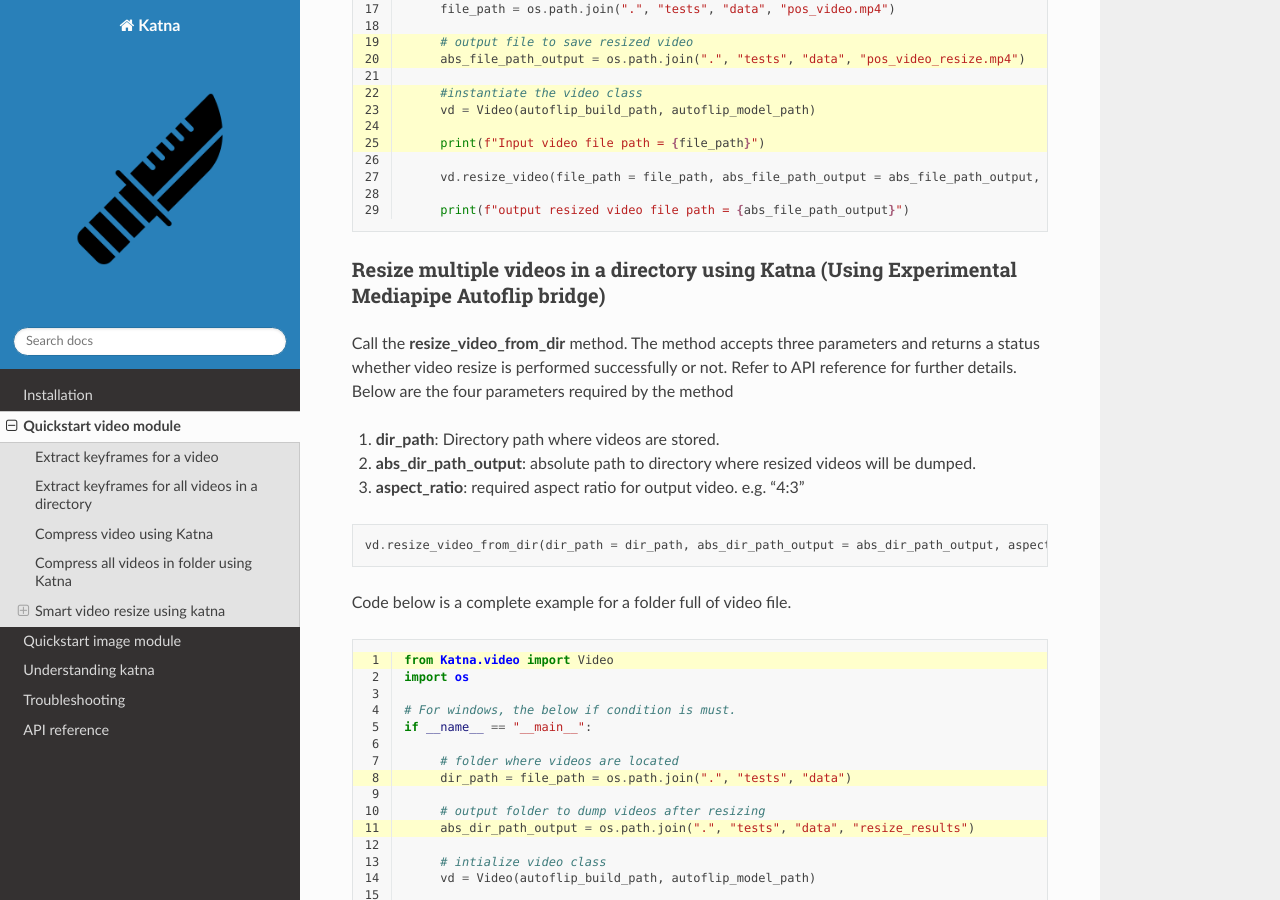
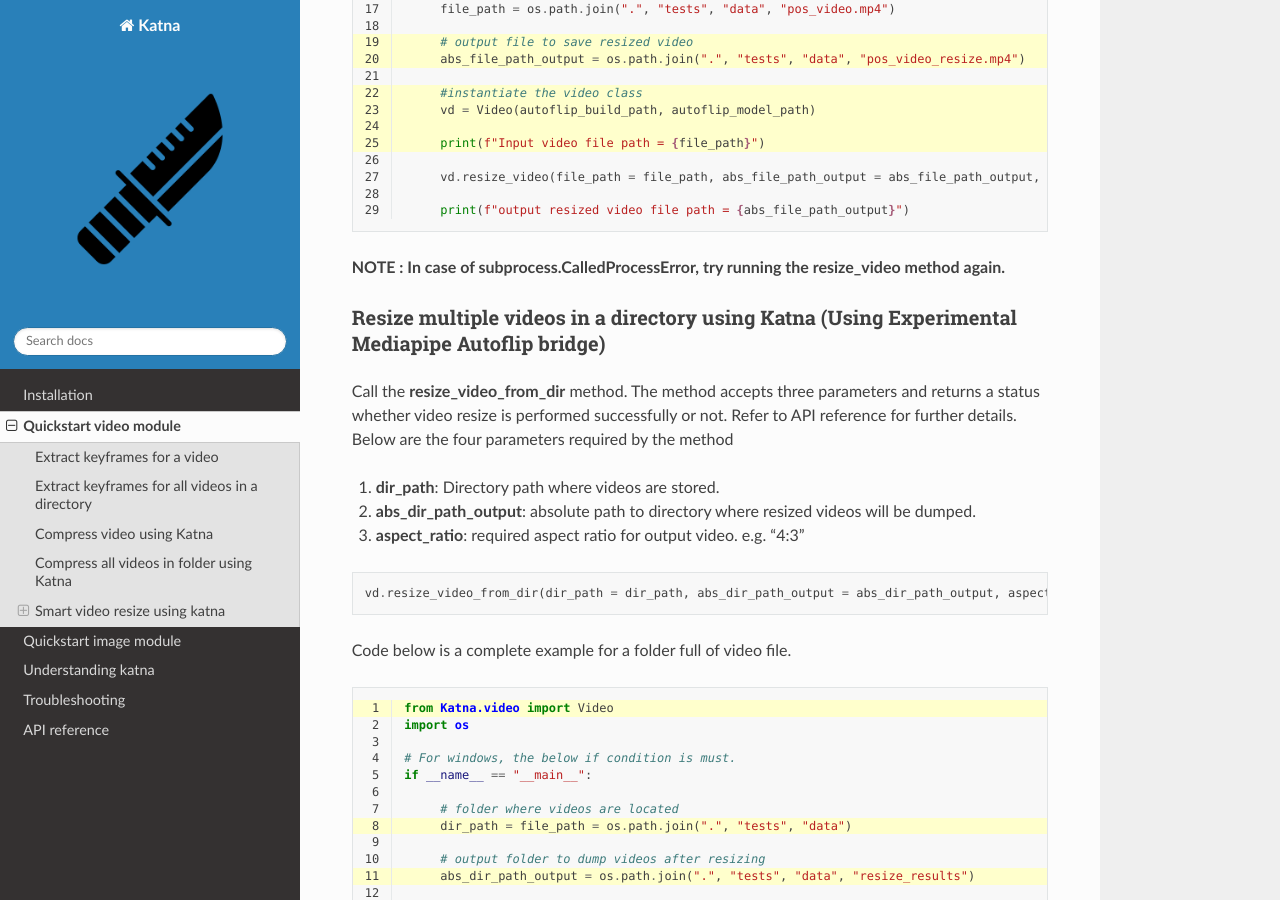
Before and after one commit to keplerlab/katna, a Sphinx documentation site: the page built from docs/source/tutorials_video.rst, in a window 1280 px wide and 900 px high, scrolled down 8789 px. Built offline with Sphinx 7.4.7 and the Read the Docs theme 2.0.0, drawn with Linux system fonts in a browser that asks for light colours.

Commit message:
added note for subprocess.COMMANDERROR

```diff
--- a/docs/source/tutorials_video.rst
+++ b/docs/source/tutorials_video.rst
@@ -509,6 +509,9 @@
           print(f"output resized video file path = {abs_file_path_output}")
 
 
+**NOTE : In case of subprocess.CalledProcessError, try running the resize_video method again.**
+
+
 Resize multiple videos in a directory using Katna (Using Experimental Mediapipe Autoflip bridge)
 ~~~~~~~~~~~~~~~~~~~~~~~~~~~~~~~~~~~~~~~~~~~~~~~~~~~~~~~~~~~~~~~~~~~~~~~~~~~~~~~~~~~~~~~~~~~~~~~~~~~~~~~~~~~~~~~~~~~~~~
 
```
